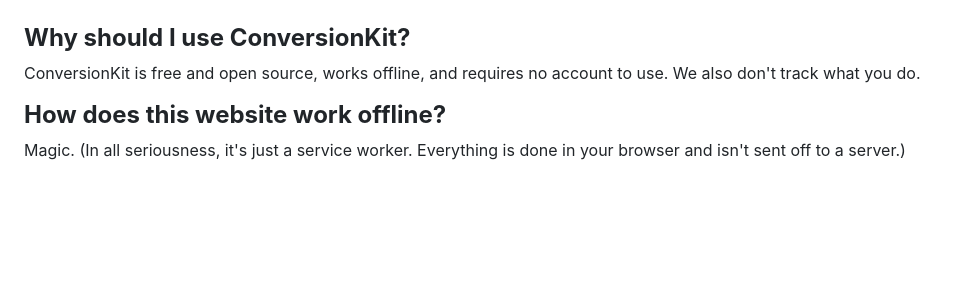
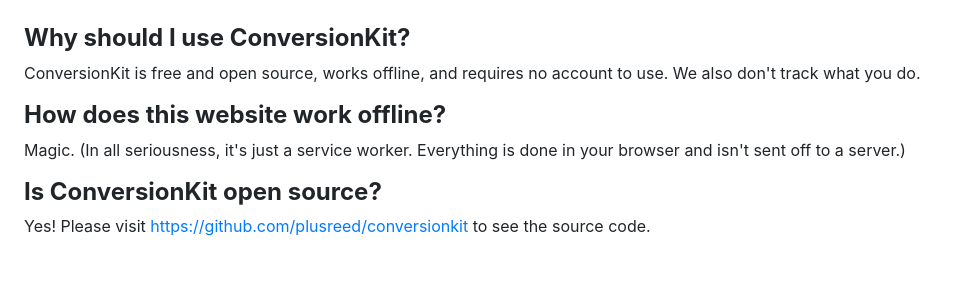
Before and after one commit to plusreed/conversionkit, a React (Create React App) app: page /why-use in a window 1280 px wide. Shown: the top 300 px of the page, without its empty margins (0-958 px from the left). Built offline with nearby package versions, Linux system fonts and the light colour scheme.

Commit message:
Link back to GitHub from FAQs (#13)
- Adds an FAQ entry linking back to this GitHub
- Use `dangerouslySetInnerHTML` to parse HTML tags

```diff
--- a/src/app/data/faq.js
+++ b/src/app/data/faq.js
@@ -7,5 +7,9 @@ export default [
         id: 2,
         question: "How does this website work offline?",
         answer: "Magic. (In all seriousness, it's just a service worker. Everything is done in your browser and isn't sent off to a server.)"
+    }, {
+        id: 3,
+        question: "Is ConversionKit open source?",
+        answer: "Yes! Please visit <a href=\"https://github.com/plusreed/conversionkit\">https://github.com/plusreed/conversionkit</a> to see the source code."
     }
 ];
--- a/src/app/pages/WhyUse.jsx
+++ b/src/app/pages/WhyUse.jsx
@@ -5,8 +5,8 @@ const WhyUse = () => (
     <div className="p-4">
         {faqs.map(faq => (
             <div key={faq.id}>
-                <h1 className="font-bold text-2xl">{faq.question}</h1>
-                <p className="font-normal text-md">{faq.answer}</p>
+                <h1 className="font-bold text-2xl" dangerouslySetInnerHTML={{ __html: faq.question }} />
+                <p className="font-normal text-md" dangerouslySetInnerHTML={{ __html: faq.answer }} />
             </div>
         ))}
     </div>
```
